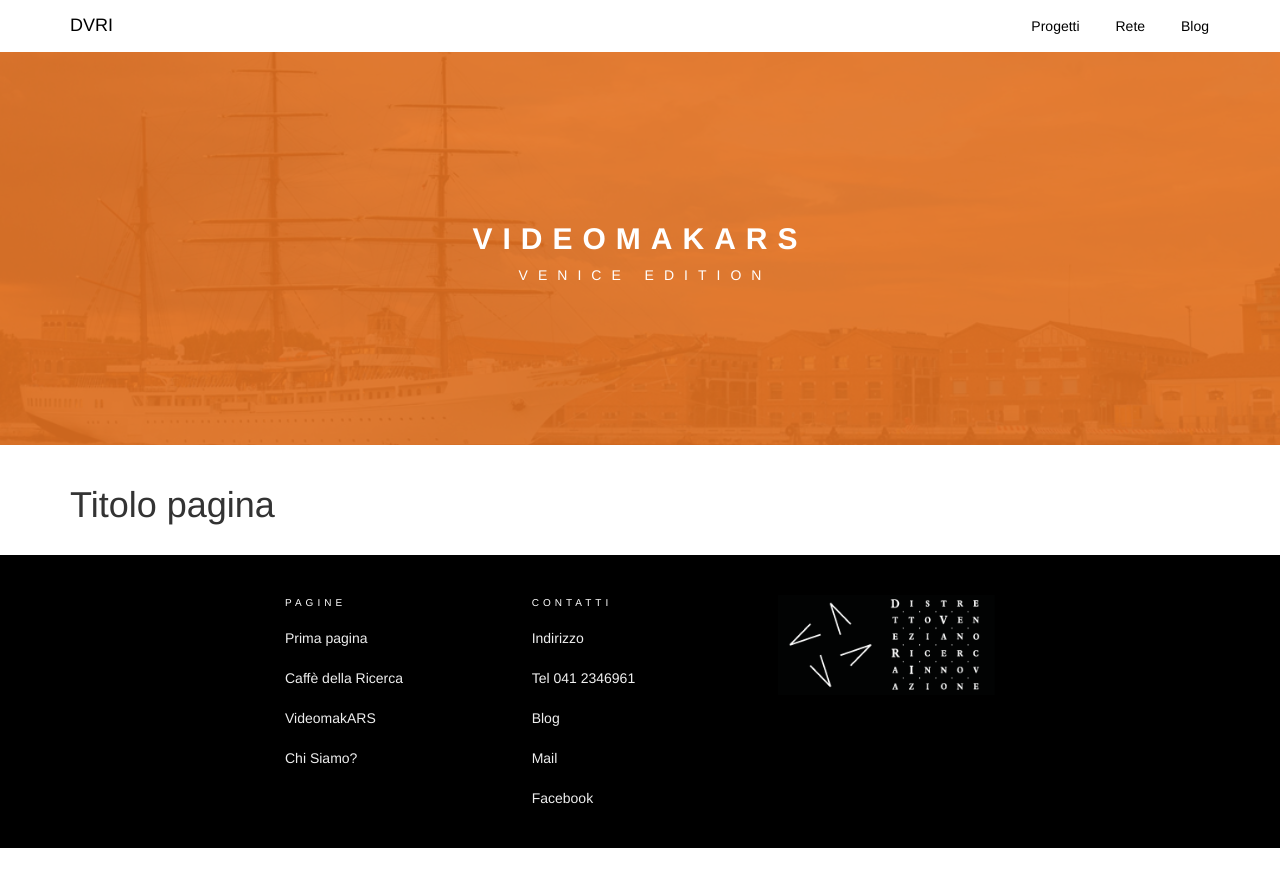
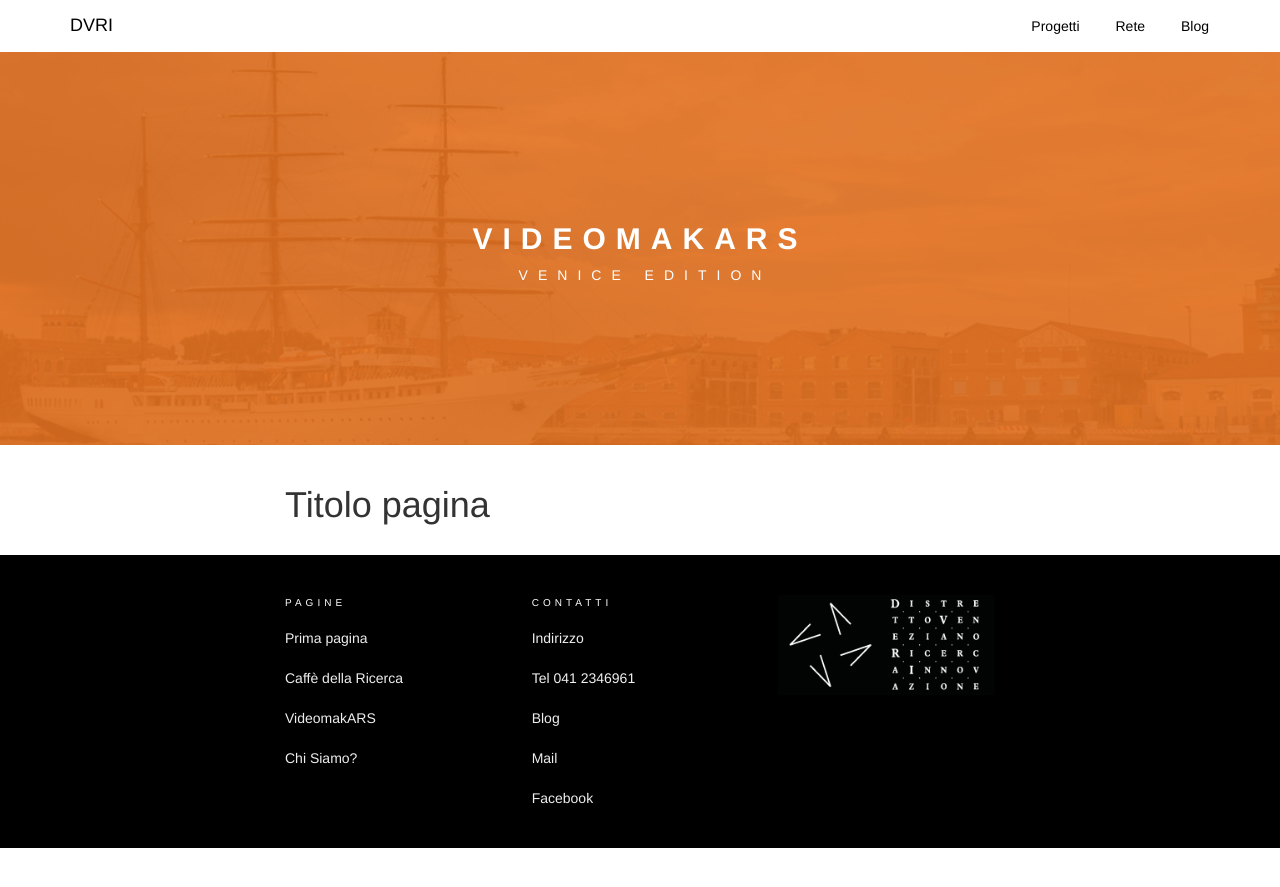
Before and after one commit to simonini/dvri-j-theme, a Jekyll site: the page built from progetti/video-makars.html, in a window 1280 px wide. Shown: the top 887 px of the page. Built offline with Jekyll 4.4.1, drawn with Linux system fonts in a browser that asks for light colours.

Commit message:
max width 740px

```diff
--- a/_sass/general.sass
+++ b/_sass/general.sass
@@ -67,3 +67,5 @@
 
 .pagina
   margin-bottom: 20px
+  width: 100%
+  max-width: 740px
```
